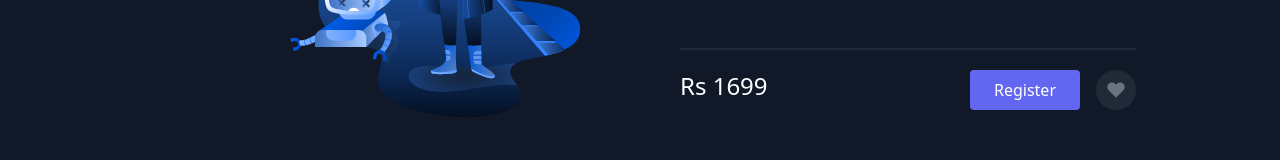
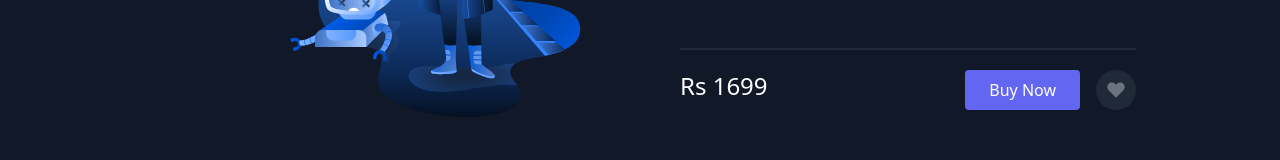
Before and after one commit to anubhav-aryan/coreship, a Next.js app: page /aiml in a window 1280 px wide. Shown: the part 560-720 px from the top of the page. Built offline with nearby package versions, Linux system fonts and the light colour scheme.

Commit message:
fix: modified the buttons

```diff
--- a/src/pages/Components/Uncommon/Herosection.tsx
+++ b/src/pages/Components/Uncommon/Herosection.tsx
@@ -18,7 +18,7 @@ const Herosection = () => {
               </button>
             </div>
           </div>
-          <div className="lg:max-w-lg lg:w-full md:w-1/2 w-5/6 h-56">
+          <div className="lg:max-w-3xl lg:w-full md:w-1/2 w-5/6 h-56">
             <Image src="/brand.svg" alt="hero" width={800} height={800} />
           </div>
         </div>
@@ -35,7 +35,7 @@ const Herosection = () => {
       </section>
       <section className="text-gray-400 bg-gray-900 body-font">
         <div className="container px-5 py-20 mx-auto">
-          <h1 className="text-4xl md:text-6xl lg:text-7xlfont-extrabold text-center text-white mb-20">
+          <h1 className="text-4xl md:text-6xl lg:text-7xl font-extrabold text-center text-white mb-20">
             Welcome to <span className='text-[#cb808f]'>CORESHIP </span>
           </h1>
         </div>
--- a/src/pages/aiml.tsx
+++ b/src/pages/aiml.tsx
@@ -96,7 +96,7 @@ const aiml = () => {
                   Rs 1699
                 </span>
                 <button className="flex ml-auto text-white bg-indigo-500 border-0 py-2 px-6 focus:outline-none hover:bg-indigo-600 rounded">
-                  Register
+                  Buy Now
                 </button>
                 <button className="rounded-full w-10 h-10 bg-gray-800 p-0 border-0 inline-flex items-center justify-center text-gray-500 ml-4">
                   <svg
--- a/src/pages/appdev.tsx
+++ b/src/pages/appdev.tsx
@@ -93,7 +93,7 @@ const appdevelopment = () => {
                   Rs 1699
                 </span>
                 <button className="flex ml-auto text-white bg-indigo-500 border-0 py-2 px-6 focus:outline-none hover:bg-indigo-600 rounded">
-                  Register
+                  Buy Now
                 </button>
                 <button className="rounded-full w-10 h-10 bg-gray-800 p-0 border-0 inline-flex items-center justify-center text-gray-500 ml-4">
                   <svg
--- a/src/pages/cloudcomputing.tsx
+++ b/src/pages/cloudcomputing.tsx
@@ -96,7 +96,7 @@ const cloudcomputing = () => {
                   Rs 1699
                 </span>
                 <button className="flex ml-auto text-white bg-indigo-500 border-0 py-2 px-6 focus:outline-none hover:bg-indigo-600 rounded">
-                  Register
+                  Buy Now
                 </button>
                 <button className="rounded-full w-10 h-10 bg-gray-800 p-0 border-0 inline-flex items-center justify-center text-gray-500 ml-4">
                   <svg
--- a/src/pages/dataanalytics.tsx
+++ b/src/pages/dataanalytics.tsx
@@ -93,7 +93,7 @@ const dataanalytics = () => {
                   Rs 1699
                 </span>
                 <button className="flex ml-auto text-white bg-indigo-500 border-0 py-2 px-6 focus:outline-none hover:bg-indigo-600 rounded">
-                  Register
+                  Buy Now
                 </button>
                 <button className="rounded-full w-10 h-10 bg-gray-800 p-0 border-0 inline-flex items-center justify-center text-gray-500 ml-4">
                   <svg
--- a/src/pages/datascience.tsx
+++ b/src/pages/datascience.tsx
@@ -92,7 +92,7 @@ const datascience = () => {
                   Rs 1699
                 </span>
                 <button className="flex ml-auto text-white bg-indigo-500 border-0 py-2 px-6 focus:outline-none hover:bg-indigo-600 rounded">
-                  Register
+                  Buy Now
                 </button>
                 <button className="rounded-full w-10 h-10 bg-gray-800 p-0 border-0 inline-flex items-center justify-center text-gray-500 ml-4">
                   <svg
--- a/src/pages/dsa.tsx
+++ b/src/pages/dsa.tsx
@@ -96,7 +96,7 @@ const dsa = () => {
                   Rs 1699
                 </span>
                 <button className="flex ml-auto text-white bg-indigo-500 border-0 py-2 px-6 focus:outline-none hover:bg-indigo-600 rounded">
-                  Register
+                  Buy Now
                 </button>
                 <button className="rounded-full w-10 h-10 bg-gray-800 p-0 border-0 inline-flex items-center justify-center text-gray-500 ml-4">
                   <svg
--- a/src/pages/fullstack.tsx
+++ b/src/pages/fullstack.tsx
@@ -93,7 +93,7 @@ const fullstack = () => {
                   Rs 1699
                 </span>
                 <button className="flex ml-auto text-white bg-indigo-500 border-0 py-2 px-6 focus:outline-none hover:bg-indigo-600 rounded">
-                  Register
+                  Buy Now
                 </button>
                 <button className="rounded-full w-10 h-10 bg-gray-800 p-0 border-0 inline-flex items-center justify-center text-gray-500 ml-4">
                   <svg
--- a/src/pages/uiux.tsx
+++ b/src/pages/uiux.tsx
@@ -93,7 +93,7 @@ const uiux = () => {
                   Rs 1699
                 </span>
                 <button className="flex ml-auto text-white bg-indigo-500 border-0 py-2 px-6 focus:outline-none hover:bg-indigo-600 rounded">
-                  Register
+                  Buy Now
                 </button>
                 <button className="rounded-full w-10 h-10 bg-gray-800 p-0 border-0 inline-flex items-center justify-center text-gray-500 ml-4">
                   <svg
--- a/src/pages/vlsi.tsx
+++ b/src/pages/vlsi.tsx
@@ -93,7 +93,7 @@ const vlsi = () => {
                   Rs 1699
                 </span>
                 <button className="flex ml-auto text-white bg-indigo-500 border-0 py-2 px-6 focus:outline-none hover:bg-indigo-600 rounded">
-                  Register
+                  Buy Now
                 </button>
                 <button className="rounded-full w-10 h-10 bg-gray-800 p-0 border-0 inline-flex items-center justify-center text-gray-500 ml-4">
                   <svg
```
